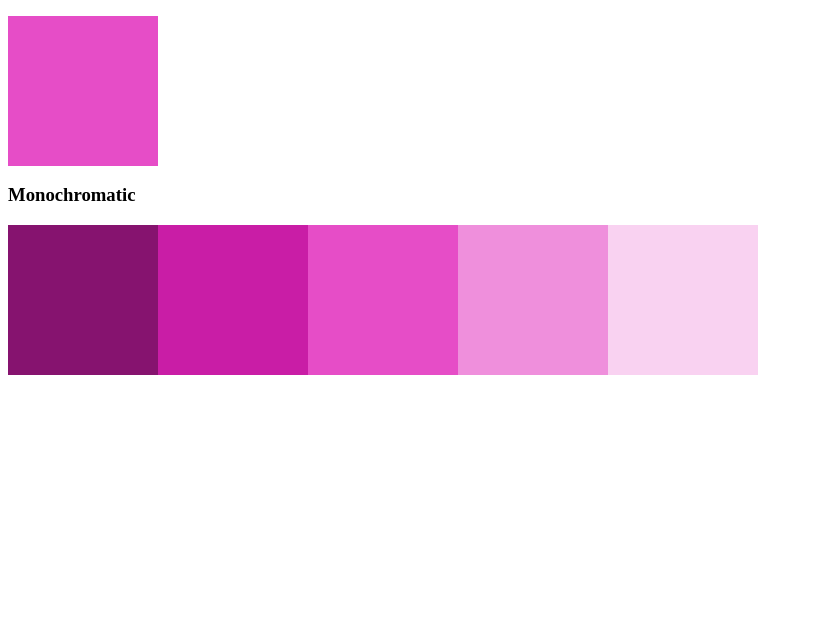
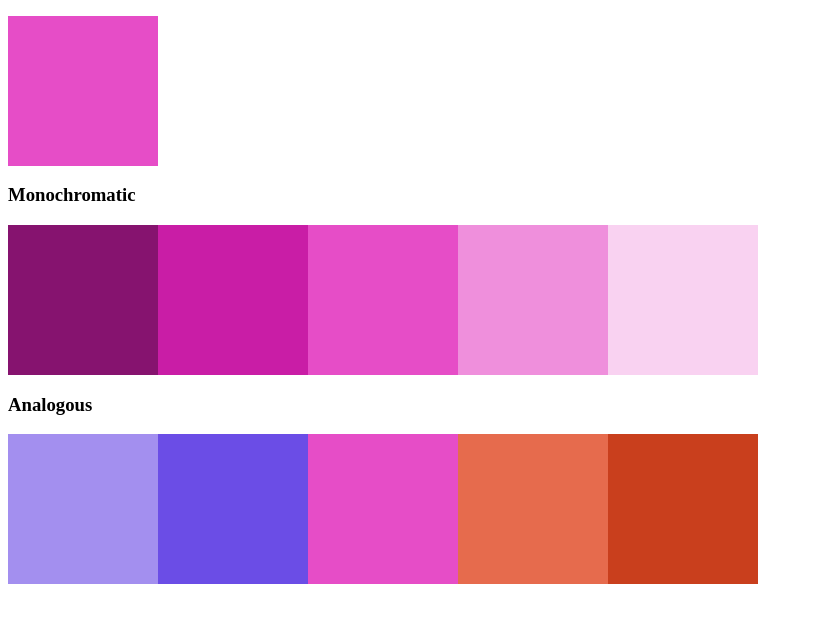
Before and after one commit to dorafc/color-a-tron, a plain HTML site: page index.html in a window 1280 px wide. Shown: the part 105-728 px from the top of the page, without its empty margins (0-813 px from the left). Drawn offline with Linux system fonts and the light colour scheme.

Commit message:
set up analogous palette

```diff
--- a/Color.js
+++ b/Color.js
@@ -20,6 +20,11 @@ class Color{
     const newLightness = (this.lightness-this.step >= 1) ? this.lightness-this.step : 1
     return new Color(this.hue, this.saturation, newLightness)
   }
+
+  getNewHue(step){
+    const newHue = this.hue+step % 360
+    return new Color(newHue, this.saturation, this.lightness)
+  }
 }
 
 export { Color };
--- a/index.html
+++ b/index.html
@@ -18,6 +18,11 @@
 
   </div>
 
+  <h3>Analogous</h3>
+  <div id="analogous">
+
+  </div>
+
   <script type="module" src="index.js"></script>
 </body>
 </html>
--- a/index.js
+++ b/index.js
@@ -39,9 +39,16 @@ const monochromatic = [origColor.getDarkerColor().getDarkerColor(),
   origColor.getLighterColor(),
   origColor.getLighterColor().getLighterColor()]
 
+const analogous = [origColor.getNewHue(-60).getLighterColor(),
+  origColor.getNewHue(-60),
+  origColor,
+  origColor.getNewHue(60),
+  origColor.getNewHue(60).getDarkerColor()]
+
 // update DOM
 const displaySpace = document.getElementById('colors')
 const monoSpace = document.getElementById('mono')
+const analogousSpace = document.getElementById('analogous')
 
 // show original color
 let origColorSpace = document.createElement('div')
@@ -57,3 +64,14 @@ monochromatic.forEach((color, i) => {
 })
 
 monoSpace.appendChild(monoColorSpace)
+
+// show analogous palette
+let analogousColorSpace = document.createElement('div')
+analogousColorSpace.setAttribute('id', 'ana-palette')
+analogousColorSpace.setAttribute('class', 'palette')
+
+analogous.forEach((color, i) => {
+  analogousColorSpace.appendChild(addColorSquare(`mono${i}`, color))
+})
+
+analogousSpace.appendChild(analogousColorSpace)
```
